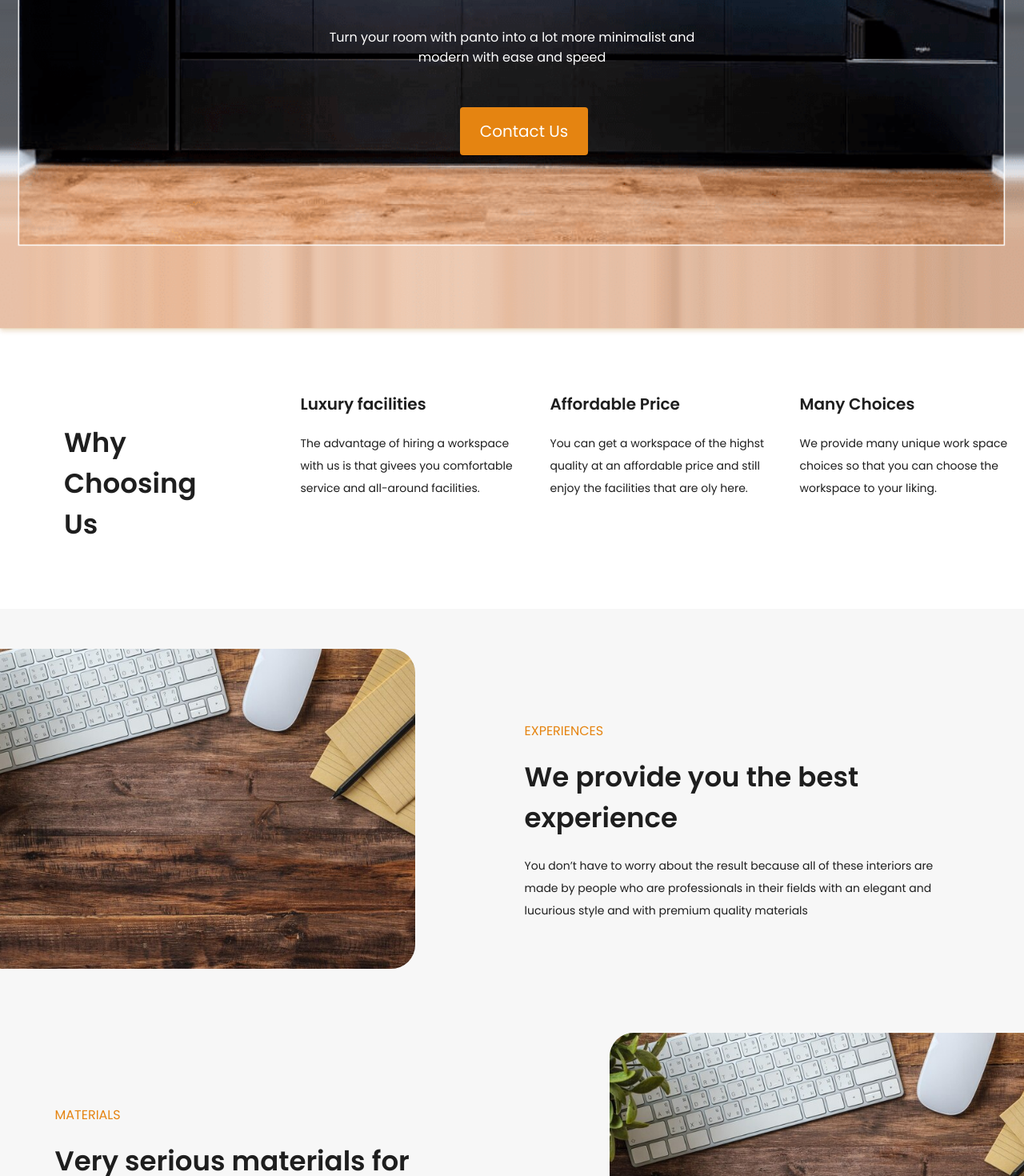
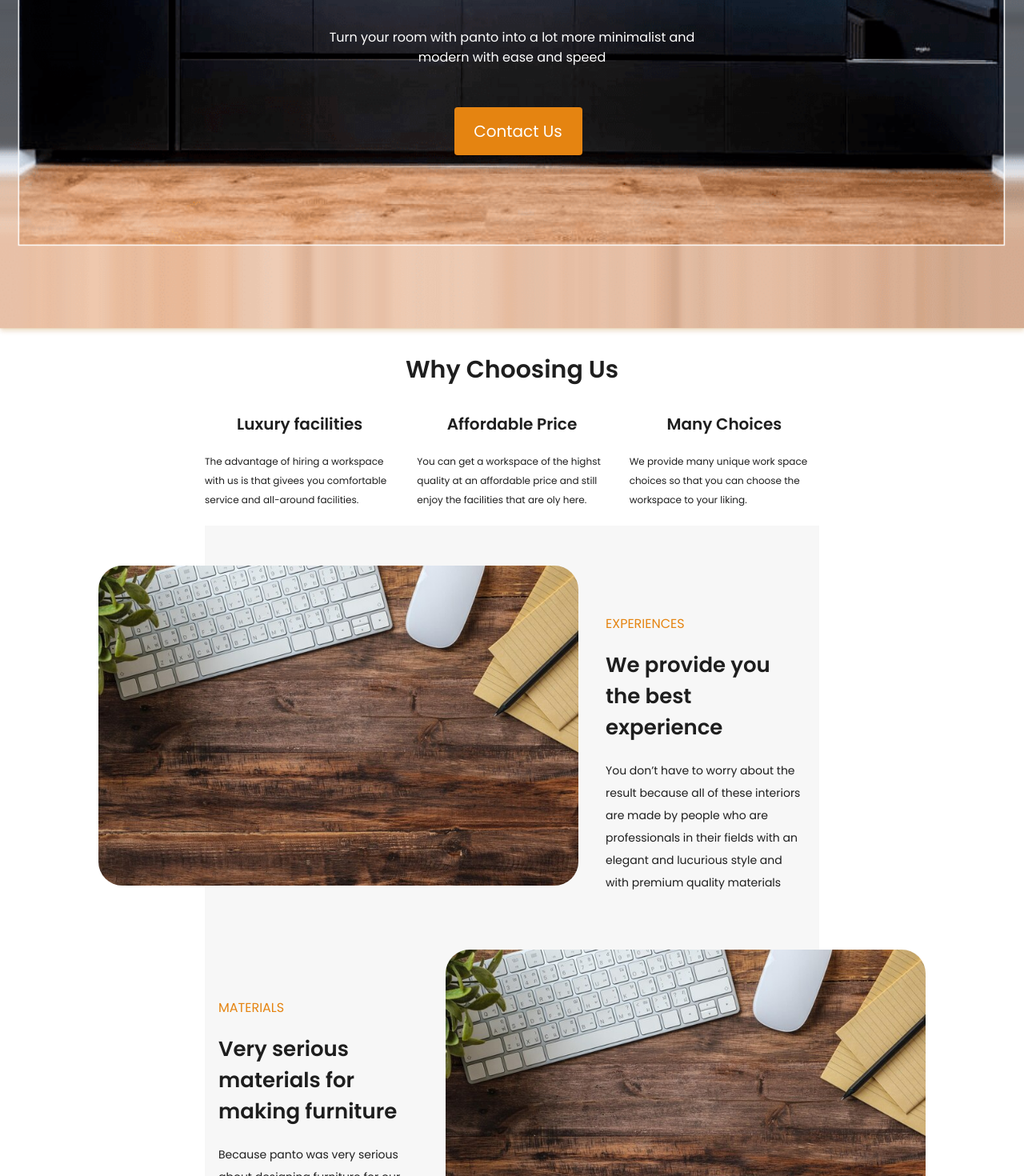
Before and after one commit to IraAkulova/Furniture-for-you, a React (Create React App) app: page / in a window 1280 px wide. Shown: the part 660-2130 px from the top of the page at 80% size. Built offline with nearby package versions, Linux system fonts and the light colour scheme.

Commit message:
added mobile and tablet version for home page

```diff
--- a/src/components/advantages/Advantages.module.css
+++ b/src/components/advantages/Advantages.module.css
@@ -1,24 +1,10 @@
 .advantagesContainer{
+  display: none;
     max-width: 1440px;
     margin: 0 auto 0 auto;
-    padding: 50px 0px 50px 0px;
+    padding: 50px 0px;
     background-color: #F7F7F7;
 }
-/* @media screen and (min-width: 480px) {
-  .advantagesContainer {
-    width: 480px;
-  }
-}
-@media screen and (min-width: 768px) {
-  .advantagesContainer {
-    max-width: 768px;
-  }
-}
-@media screen and (min-width: 1440px) {
-  .advantagesContainer {
-    max-width: 1440px;
-  }
-} */
 .advantagesHeader{
     display: none;
 }
@@ -39,7 +25,31 @@
 .advantageImg{
     border-radius: 30px;
 }
-.advantageText{
+@media screen and (min-width: 768px) {
+  .advantagesContainer {
+    display: block;
+    max-width: 768px;
+  }
+  .advantageText{
+    margin-top: 60px;
+    width: 250px;
+    height: 132px;
+}
+.advantageTitle{
+    margin-bottom: 20px;
+    font-size: 26px;
+}
+.advantageDescr{
+    font-size: 14px;
+    line-height: 2;
+}
+}
+@media screen and (min-width: 1440px) {
+  .advantagesContainer {
+    display: block;
+    max-width: 1440px;
+  }
+  .advantageText{
     margin-top: 90px;
     width: 556px;
     height: 132px;
@@ -52,3 +62,4 @@
     font-size: 14px;
     line-height: 2;
 }
+}
--- a/src/components/features/Features.module.css
+++ b/src/components/features/Features.module.css
@@ -1,45 +1,81 @@
 .featuresContainer{
-    display: flex;
-    gap: 130px;
-    max-width: 1440px;
+    display: block;
+    max-width: 480px;
     margin: 0 auto 0 auto;
-    padding: 80px;
+    padding: 10px;
 }
-/* @media screen and (min-width: 480px) {
-  .featuresContainer {
-    width: 480px;
-  }
+.featuresHeader{
+    padding: 20px 0px;
+    font-size: 24px;
+    text-align: center;
+}
+.features{
+    display: block;
+    list-style: none;
+    padding: 0;
+    margin: 0;
+}
+.feature{
+    width: 300px;
+    padding: 10px 0px;
+}
+.featureTitle{
+    font-size: 14px;
+    margin-bottom: 10px;
+    text-align: center;
+    color: #E58411;
+}
+.featureDesc{
+    font-size: 12px;
+    line-height: 2;
 }
 @media screen and (min-width: 768px) {
   .featuresContainer {
     max-width: 768px;
   }
-}
-@media screen and (min-width: 1440px) {
-  .featuresContainer {
-    max-width: 1440px;
-  }
-} */
-.featuresHeader{
-    padding-top: 38px;
-    width: 242px;
-    font-size: 34px;
+  .featuresHeader{
+    font-size: 30px;
 }
 .features{
     display: flex;
     gap: 28px;
-    list-style: none;
-    padding: 0;
-    margin: 0;
 }
 .feature{
-    width: 284px;
+  width: 284px;
 }
 .featureTitle{
     font-size: 20px;
     margin-bottom: 20px;
+    color: inherit;
+}
+}
+@media screen and (min-width: 1440px) {
+  .featuresContainer {
+    display: flex;
+    gap: 130px;
+    max-width: 1440px;
+    padding: 80px;
+  }
+  .featuresHeader{
+    padding-top: 38px;
+    width: 242px;
+    font-size: 34px;
+    text-align: start;
+}
+.features{
+    display: flex;
+    gap: 28px;
+}
+.feature{
+  width: 284px;
+}
+.featureTitle{
+    font-size: 20px;
+    margin-bottom: 20px;
+    color: inherit;
 }
 .featureDesc{
     font-size: 14px;
     line-height: 2;
 }
+}
--- a/src/components/hero/Hero.module.css
+++ b/src/components/hero/Hero.module.css
@@ -9,43 +9,38 @@
     height: 1070px;
     box-shadow: 0px 1px 1px rgba(180, 114, 27, 0.12), 0px 4px 4px rgba(180, 114, 27, 0.06), 1px 4px 6px rgba(180, 114, 27, 0.16);
 }
-/* @media screen and (min-width: 480px) {
-  .hero {
-    width: 480px;
-  }
-}
-@media screen and (min-width: 768px) {
-  .hero {
-    max-width: 768px;
-  }
-}
-@media screen and (min-width: 1440px) {
-  .hero {
-    max-width: 1440px;
-  }
-} */
-
 .heroHeader{
     margin: 0;
     padding-top: 300px;
-    width: 861px;
+    width: 300px;
     font-family: 'Poppins', sans-serif;
-    font-size: 48px;
+    font-size: 30px;
     text-align: center;
     color: #ffffff;
 }
 .heroDescr{
-    width: 500px;
+    width: 300px;
     margin-top: 250px;
     font-family: 'Poppins', sans-serif;
-    font-size: 16px;
-    font-weight: 500;
+    font-size: 14px;
+    font-weight: 400;
     text-align: center;
     color: #ffffff;
 }
+@media screen and (min-width: 768px) {
+  .heroHeader {
+    width: 861px;
+    font-size: 48px;
+  }
+  .heroDescr {
+    width: 500px;
+    font-size: 16px;
+    font-weight: 500;
+  }
+}
 .heroBtn{
     margin-top: 50px;
-    margin-left: 30px;
+    margin-left: 15px;
     width: 160px;
     height: 60px;
     border-radius: 4px;
@@ -57,6 +52,6 @@
     color: #ffffff;
     cursor: pointer;
 }
-.heroBtn:hover{
+.heroBtn:hover, .heroBtn:focus{
     background-color:#fa9314;
 }
--- a/src/components/sharedLayout/SharedLayout.jsx
+++ b/src/components/sharedLayout/SharedLayout.jsx
@@ -2,7 +2,7 @@ import { Outlet, NavLink } from 'react-router-dom';
 import { Suspense } from 'react';
 import css from './SharedLayout.module.css';
 import Loader from '../../components/loader/Loader';
-import Button from '../button/Button';
+// import Button from '../button/Button';
 
 const SharedLayout = () => {
   return (
@@ -19,14 +19,31 @@ const SharedLayout = () => {
             Contacts
           </NavLink>
         </nav>
-        <ul className={css.authBtns}>
+        {/* {isLoggedIn ? (
+          <div style={{ display: "flex" }}>
+            <p>Welcome, {name}!</p>
+            <button type="button" onClick={() => dispatch(operations.logOut())}>
+              Log out
+            </button>
+          </div>
+        ) : (
+          <div>
+            <NavLink to="/register" className={css.link}>
+              Registration
+            </NavLink>
+            <NavLink to="/login" className={css.link}>
+              Login
+            </NavLink>
+          </div>
+        )} */}
+        {/* <ul className={css.authBtns}>
           <li>
             <Button text={"Register"} />
           </li>
           <li>
             <Button text={"Login"} />
           </li>
-        </ul>
+        </ul> */}
       </div>
       <Suspense fallback={<Loader />}>
         <Outlet />
--- a/src/components/sharedLayout/SharedLayout.module.css
+++ b/src/components/sharedLayout/SharedLayout.module.css
@@ -2,7 +2,7 @@
     display: flex;
     position: fixed;
     width: 100vw;
-    justify-content: space-between;
+    justify-content: center;
     top: 0;
     height: 100px;
     background-color: rgba(0, 0, 0, 0.1);
@@ -11,7 +11,8 @@
     display: none;
     gap: 20px;
     align-items: center;
-    padding-left: 50px;
+    justify-content: space-around;
+    /* padding-left: 50px; */
     top: 0;
     left: 0;
     text-decoration: none;
@@ -44,7 +45,7 @@
     display: flex;
     align-items: center;
     gap: 50px;
-    padding-left: 120px;
+    /* padding-left: 120px; */
     font-size: 20px;
     font-weight: 700;
   }
```
Also changed, not shown: src/components/userMenu/UserMenu.jsx (+17 -0 lines), src/pages/LoginView.jsx (deleted, +0 -57 lines), src/pages/RegisterView.jsx (deleted, +0 -72 lines).
